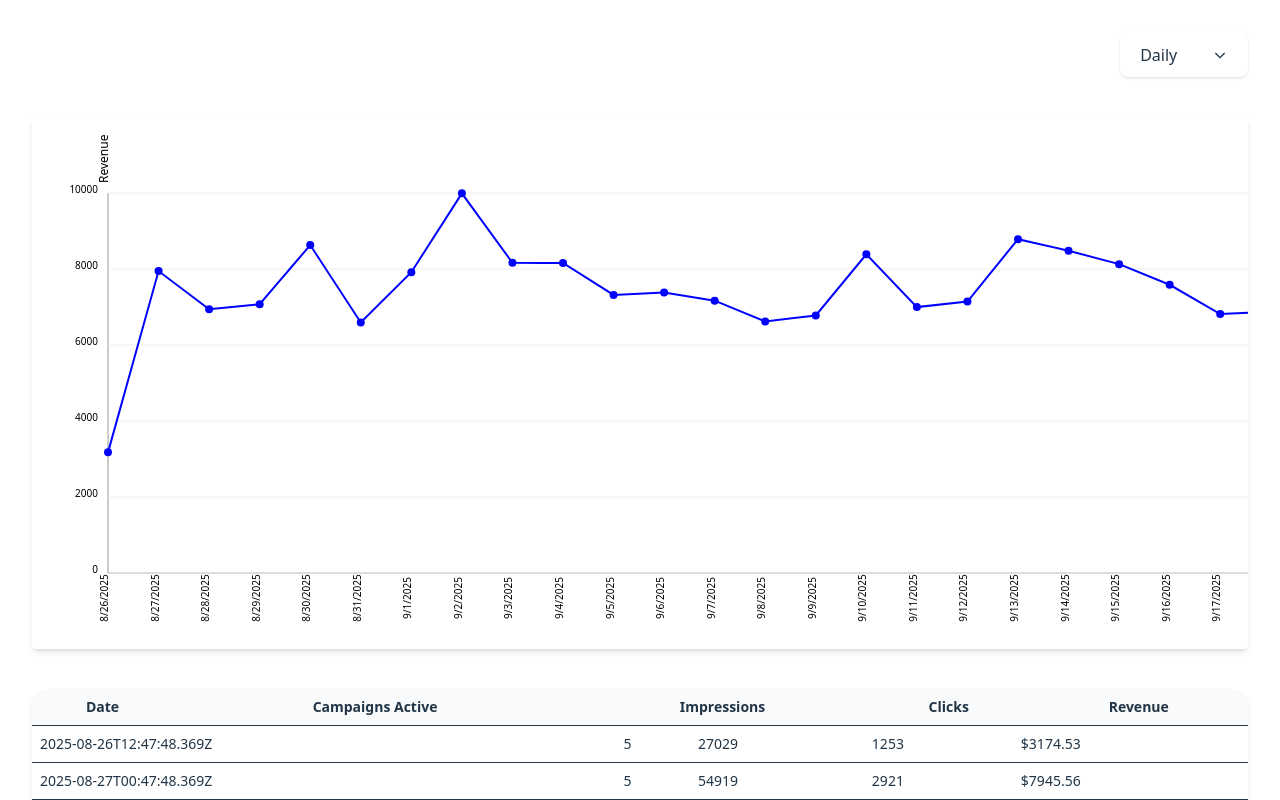
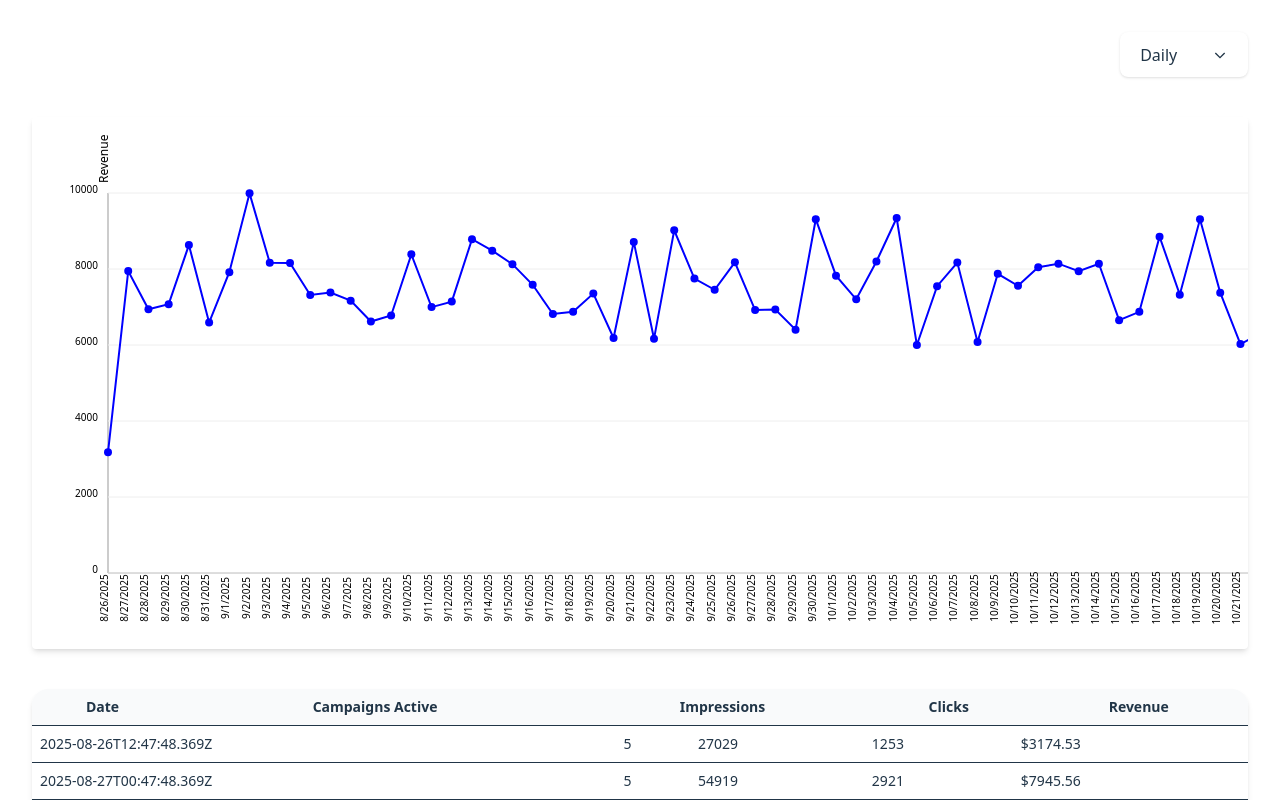
Before and after one commit to hapttic/front-test-assigment-2025-public, a React (Vite) app: page / in a window 1280 px wide. Shown: the top 800 px of the page. Built offline with nearby package versions, Linux system fonts and the light colour scheme.

Commit message:
feat: create useContainerwidth custom hook for dynamicly change chart width according data frequency

```diff
--- a/src/components/AggregationFilter.tsx
+++ b/src/components/AggregationFilter.tsx
@@ -1,7 +1,7 @@
 "use client";
 
 import { useState, useRef, useEffect } from "react";
-import type { AggregationFilterProps, Mode } from "../types";
+import type { AggregationFilterProps } from "../types";
 
 export default function AggregationFilter({
   value,
--- a/src/components/Chart.tsx
+++ b/src/components/Chart.tsx
@@ -1,5 +1,7 @@
+import { useRef } from "react";
 import { useChartScales } from "../hooks/useChartScales";
 import type { AggregatedSlot } from "../types";
+import { useContainerWidth } from "../hooks/useContainerWidth";
 
 // export default function Chart({ data }: { data: AggregatedSlot[] }) {
 //   if (!data.length) return null;
@@ -27,13 +29,20 @@ export default function Chart({
 }) {
   if (!data.length) return null;
 
+  const containerRef = useRef<HTMLDivElement>(null);
+  const containerWidth = useContainerWidth(containerRef);
+
   // const width = 1300;
   // const height = 500;
   const padding = 60;
-  const pointSpacing = 50;
+  const pointSpacing = 20;
+
+  const baseWidth = padding * 2 + data.length * pointSpacing;
+
+  const width = Math.max(containerWidth, baseWidth);
 
   // Dynamic width based on data count
-  const width = Math.max(600, padding * 2 + data.length * pointSpacing);
+  //const width = Math.max(600, padding * 2 + data.length * pointSpacing);
   const height = 500;
 
   const { maxValue, yValues, getX, getY } = useChartScales({
@@ -51,7 +60,10 @@ export default function Chart({
     .join(" ");
 
   return (
-    <div className="w-full p-4 overflow-x-auto shadow-md rounded my-wrapper">
+    <div
+      ref={containerRef}
+      className="w-full p-4 overflow-x-auto shadow-md rounded my-wrapper"
+    >
       <svg width={width} height={height} className="bg-white rounded  ">
         {/* X Axis */}
         <line
--- a/src/components/DataTable.tsx
+++ b/src/components/DataTable.tsx
@@ -1,4 +1,4 @@
-import type { AggregatedSlot, Metric } from "../types";
+import type { AggregatedSlot } from "../types";
 
 export default function DataTable({ rows }: { rows: AggregatedSlot[] }) {
   return (
--- /dev/null
+++ b/src/hooks/useContainerWidth.ts
@@ -0,0 +1,19 @@
+import { useEffect, useState } from "react";
+
+export function useContainerWidth(ref: React.RefObject<HTMLDivElement | null>) {
+  const [width, setWidth] = useState(0);
+
+  useEffect(() => {
+    if (!ref.current) return;
+
+    const observer = new ResizeObserver((entries) => {
+      setWidth(entries[0].contentRect.width);
+    });
+
+    observer.observe(ref.current);
+
+    return () => observer.disconnect();
+  }, [ref]);
+
+  return width;
+}
```
